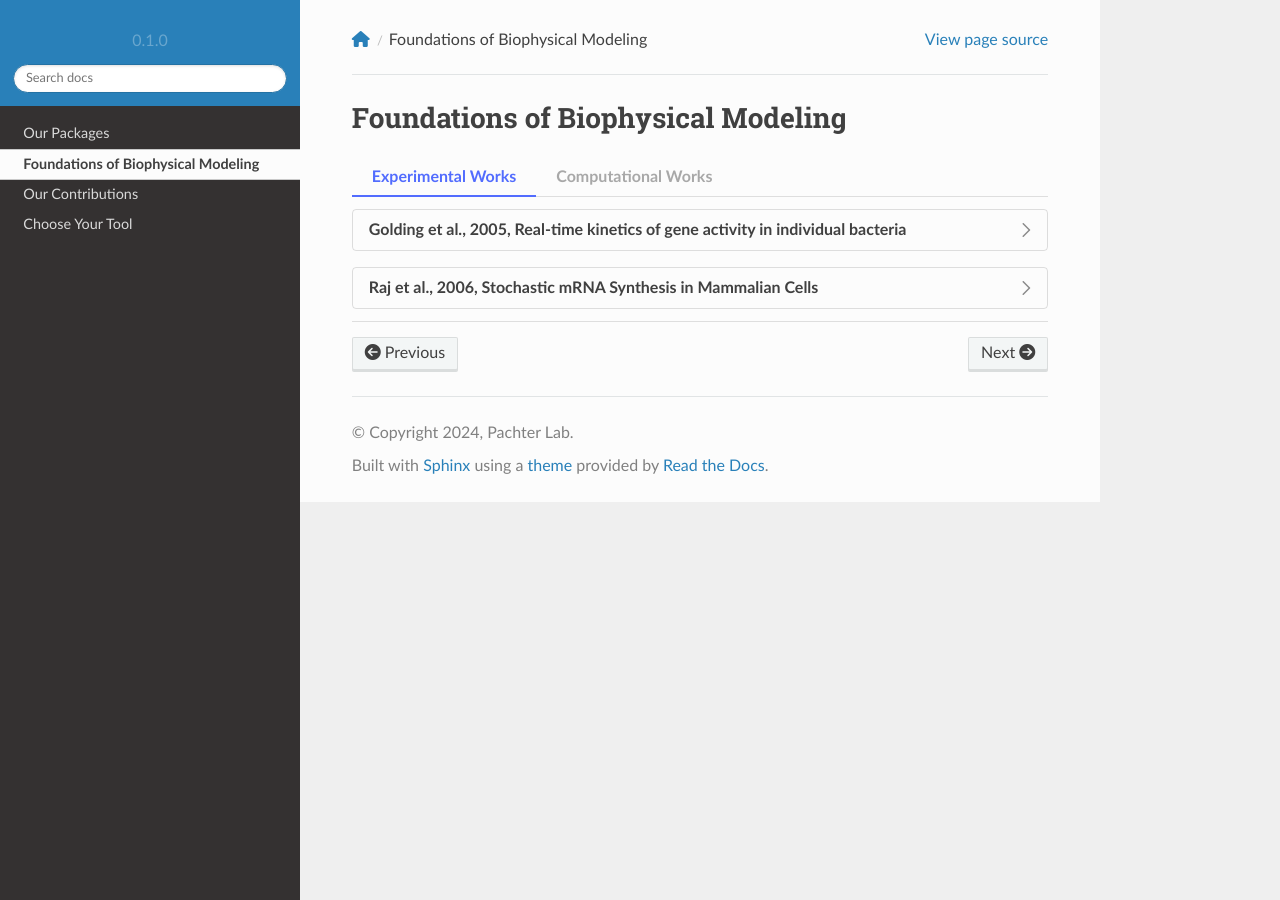
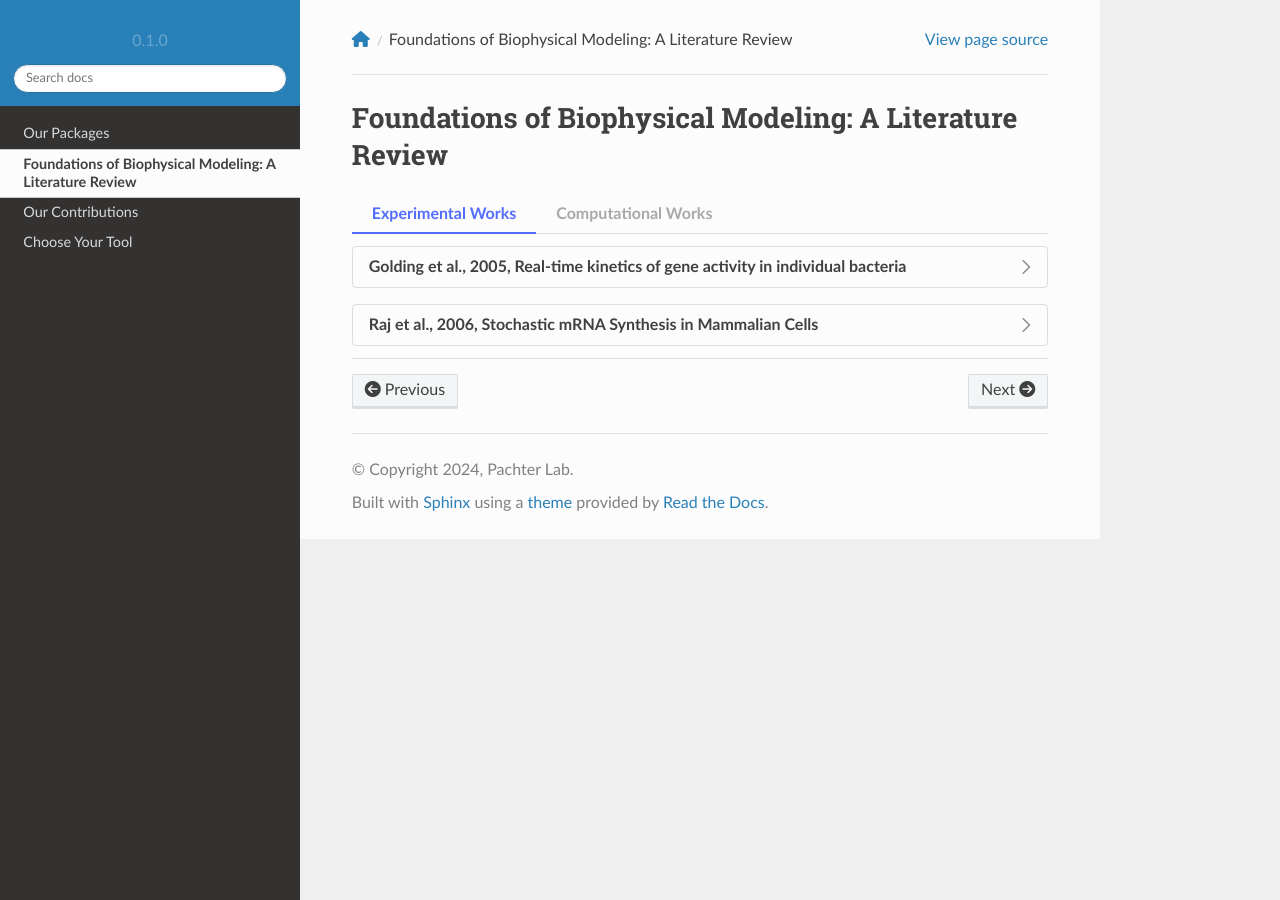
Before and after one commit to pachterlab/biophysics, a Sphinx documentation site: the page built from docs/source/foundations.rst, in a window 1280 px wide. Built offline with Sphinx 7.4.7 and the Read the Docs theme 2.0.0, drawn with Linux system fonts in a browser that asks for light colours; nearby versions of some CDN libraries; pages that are not in the unit, such as notebooks, are missing from menus.

Commit message:
Update foundations.rst

```diff
--- a/docs/source/foundations.rst
+++ b/docs/source/foundations.rst
@@ -1,5 +1,5 @@
 ####################################
-Foundations of Biophysical Modeling
+Foundations of Biophysical Modeling: A Literature Review
 ####################################
 
 .. tab-set::
@@ -14,10 +14,10 @@ Foundations of Biophysical Modeling
 
                     Summary of it
 
-                .. grid-item:: Fig 3A estimated number of transcripts per cell.
+                .. grid-item-card:: Fig 3A estimated number of transcripts per cell.
 
                     .. image:: ./figures/2005_Golding.png
-                        :width: 400
+                        :width: 300
                         :align: center
                         :alt: some text
 
```
